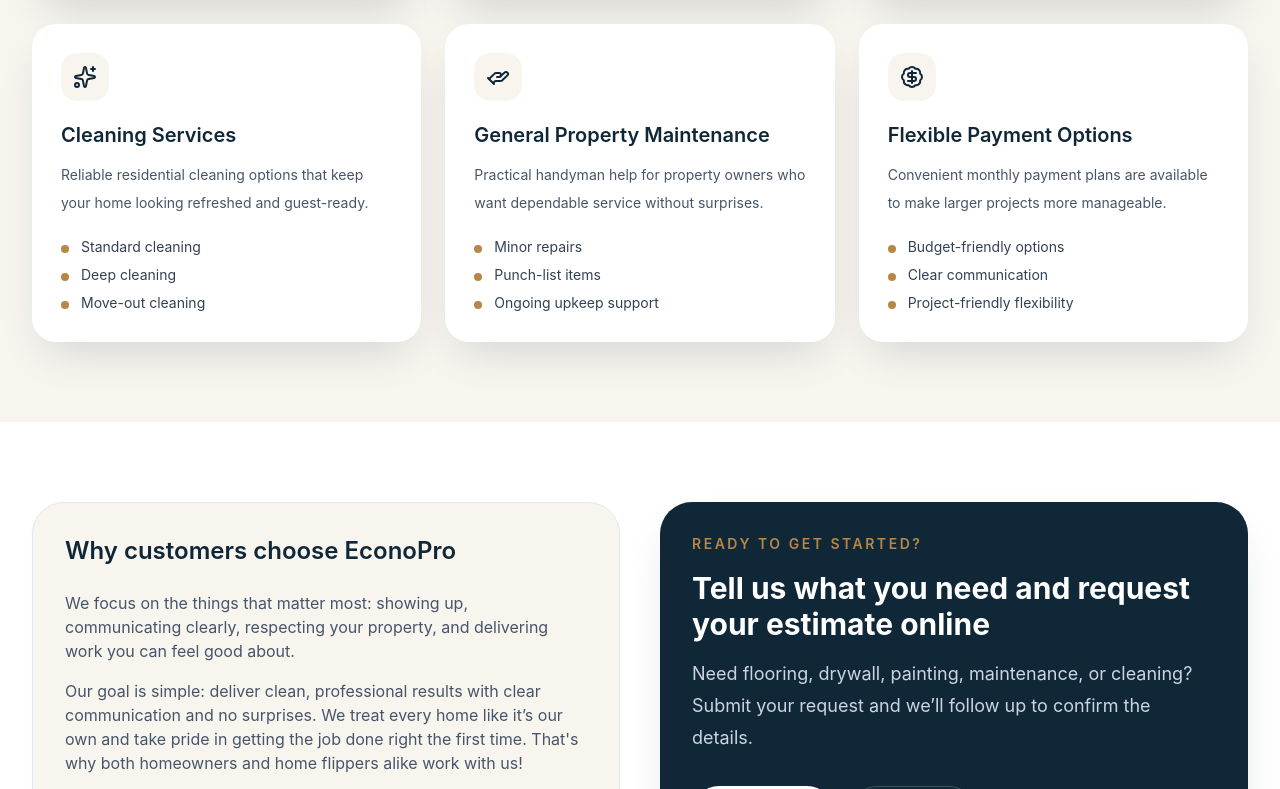
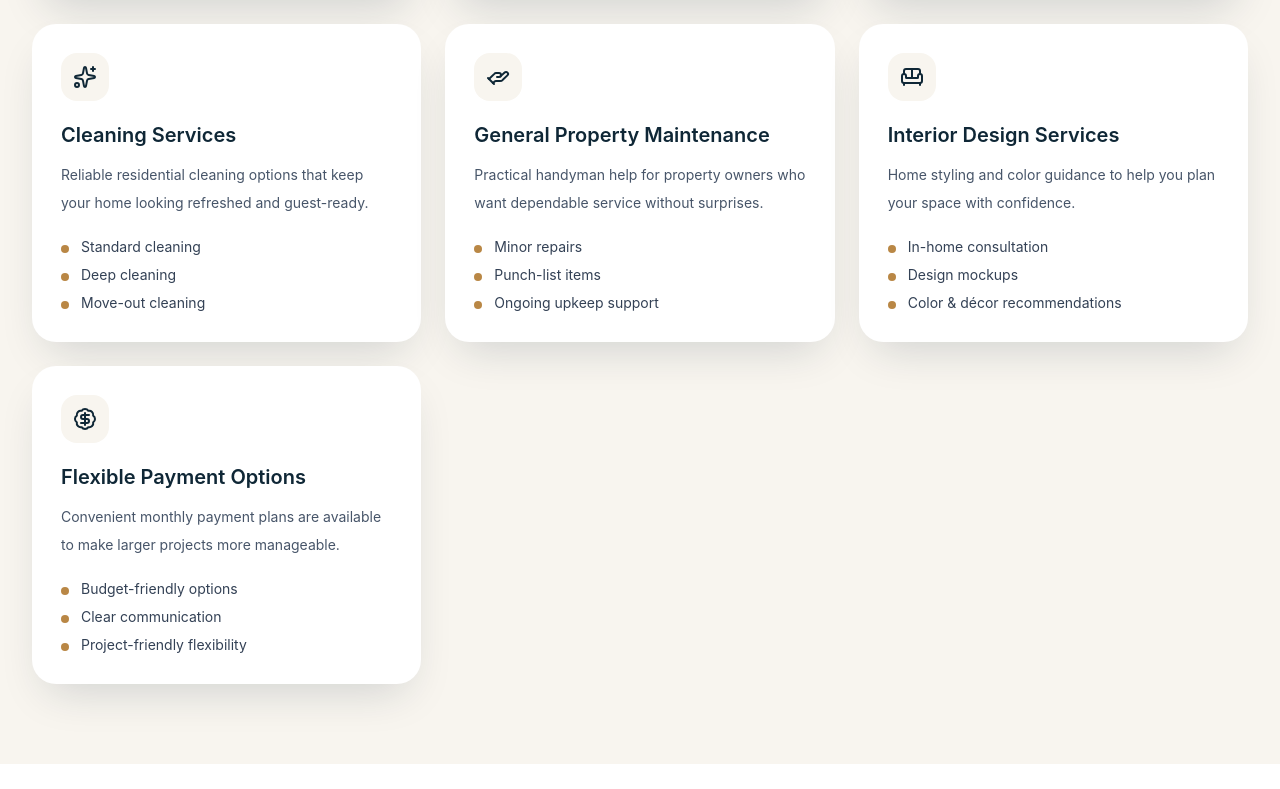
Before and after one commit to metellusa/econopro-services-web, a React (Vite) app: page /services in a window 1280 px wide. Shown: the part 1311-2100 px from the top of the page. Built offline with nearby package versions, Linux system fonts and the light colour scheme.

Commit message:
Adds Interior Design service to the site

```diff
--- a/index.html
+++ b/index.html
@@ -10,12 +10,12 @@
 
     <meta
       name="description"
-      content="EconoPro Services provides flooring installation and repair, drywall services, interior and exterior painting, house cleaning, and handyman services in Orlando, Tampa, and surrounding areas. Request an onsite estimate or schedule cleaning online."
+      content="EconoPro Services provides flooring installation and repair, drywall services, interior and exterior painting, interior design, house cleaning, and handyman services in Orlando, Tampa, and surrounding areas. Request an onsite estimate or schedule cleaning online."
     />
 
     <meta
       name="keywords"
-      content="Orlando handyman, Tampa handyman, flooring installation Orlando, flooring repair Orlando, drywall repair Orlando, interior painting Orlando, exterior painting Orlando, house cleaning Orlando, move-out cleaning Orlando, handyman services Tampa, home improvement Orlando, property maintenance Orlando"
+      content="Orlando handyman, Tampa handyman, flooring installation Orlando, flooring repair Orlando, drywall repair Orlando, interior painting Orlando, exterior painting Orlando, interior design Orlando, house cleaning Orlando, move-out cleaning Orlando, handyman services Tampa, home improvement Orlando, property maintenance Orlando"
     />
 
     <meta name="robots" content="index, follow" />
--- a/src/pages/Bookings.jsx
+++ b/src/pages/Bookings.jsx
@@ -204,6 +204,7 @@ export default function Bookings() {
                     <option>Drywall Repair</option>
                     <option>Interior Painting</option>
                     <option>Exterior Painting</option>
+                    <option>Interior Design</option>
                     <option>Property Maintenance</option>
                     <option>Other</option>
                   </select>
--- a/src/pages/Services.jsx
+++ b/src/pages/Services.jsx
@@ -6,7 +6,7 @@ import {
   PaintBucket,
   Sparkles,
   ChevronRight,
-  LightbulbIcon,
+  Sofa,
 } from "lucide-react";
 
 import SectionHeading from "../components/SectionHeading";
@@ -56,6 +56,17 @@ const services = [
       "Minor repairs",
       "Punch-list items",
       "Ongoing upkeep support",
+    ],
+  },
+  {
+    icon: Sofa,
+    title: "Interior Design Services",
+    description:
+      "Home styling and color guidance to help you plan your space with confidence.",
+    bullets: [
+      "In-home consultation",
+      "Design mockups",
+      "Color & décor recommendations",
     ],
   },
   {
@@ -125,7 +136,7 @@ export default function Services() {
                 Our goal is simple: deliver clean, professional results with clear
                 communication and no surprises. We treat every home like it’s our
                 own and take pride in getting the job done right the first time.
-                That's why both homeowners and home flippers alike work with us!
+                That's why both homeowners and home flippers alike work with us.
               </p>
               <p>
                 Flexible payment options are also available, including convenient
```
